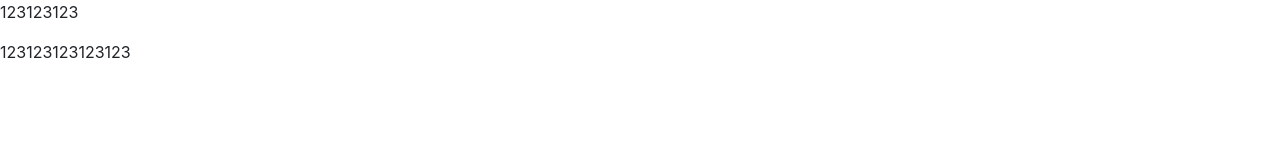
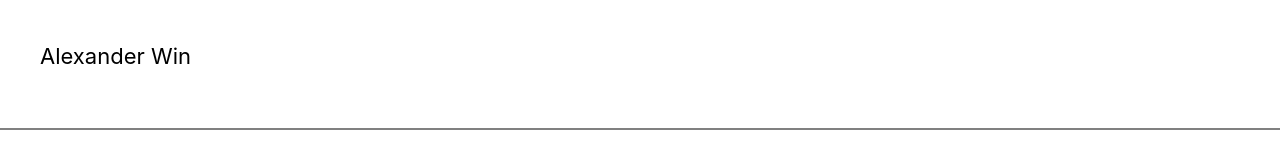
Before and after one commit to AlexanderWin/AlexanderWin.github.io, a plain HTML site: page index.html in a window 1280 px wide. Drawn offline with nearby package versions, Linux system fonts and the light colour scheme; files that its build step writes are made by us from their sources.

Commit message:
Main Page

```diff
--- a/index.html
+++ b/index.html
@@ -8,8 +8,13 @@
 	<title>MakePSD</title>
 </head>
 <body>
-	<p>123123123</p>
-	<p>123123123123123</p>
+	<div class="top_header">
+		Alexander Win
+	</div>
+
+
+
+
 </body>
 <script src="https://code.jquery.com/jquery-3.3.1.slim.min.js" integrity="sha384-q8i/X+965DzO0rT7abK41JStQIAqVgRVzpbzo5smXKp4YfRvH+8abtTE1Pi6jizo" crossorigin="anonymous"></script>
 <script src="https://cdnjs.cloudflare.com/ajax/libs/popper.js/1.14.3/umd/popper.min.js" integrity="sha384-ZMP7rVo3mIykV+2+9J3UJ46jBk0WLaUAdn689aCwoqbBJiSnjAK/l8WvCWPIPm49" crossorigin="anonymous"></script>
--- /dev/null
+++ b/main.css
@@ -0,0 +1,9 @@
+.top_header {
+	height: 130px;
+	width: 100%;
+	background-color: #fff;
+	padding: 40px 30px 0px 40px;
+	border-bottom: 2px solid grey;
+	font-size: 22px;
+	color: black;
+}
```
